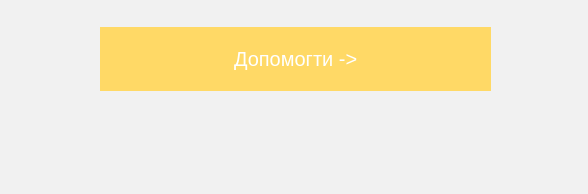
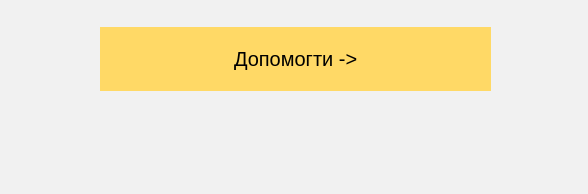
Before and after one commit to Elesionore/A-help, a plain HTML site: page index.html in a window 1280 px wide. Shown: the part 532-726 px from the top of the page, 0-588 px from the left. Drawn offline with Linux system fonts and the light colour scheme.

Commit message:
Update styles.css

```diff
--- a/css/styles.css
+++ b/css/styles.css
@@ -198,6 +198,10 @@ nav ul ul li {
   height: 64px;
 }
 
+.block-button a {
+  color: #000000;
+}
+
 .photo1 {
   position: absolute;
   left: 46.32%;
```
